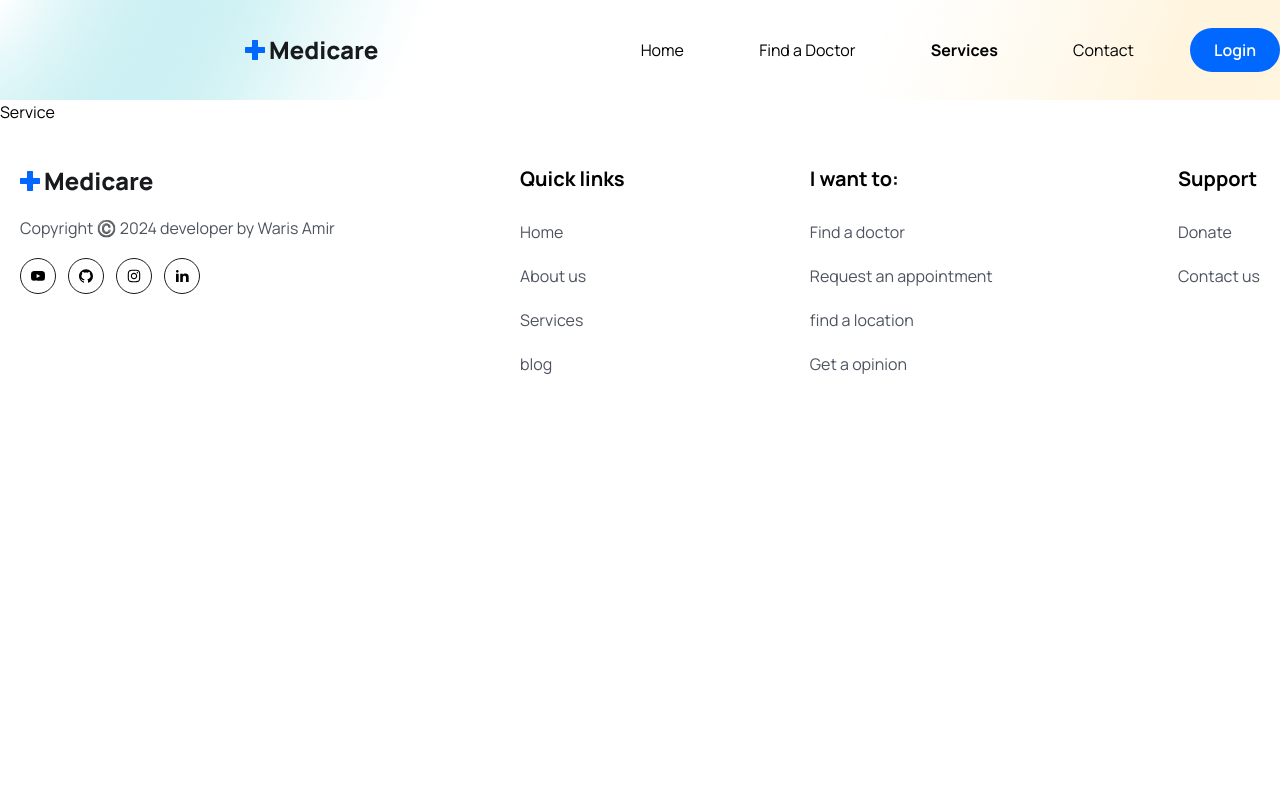
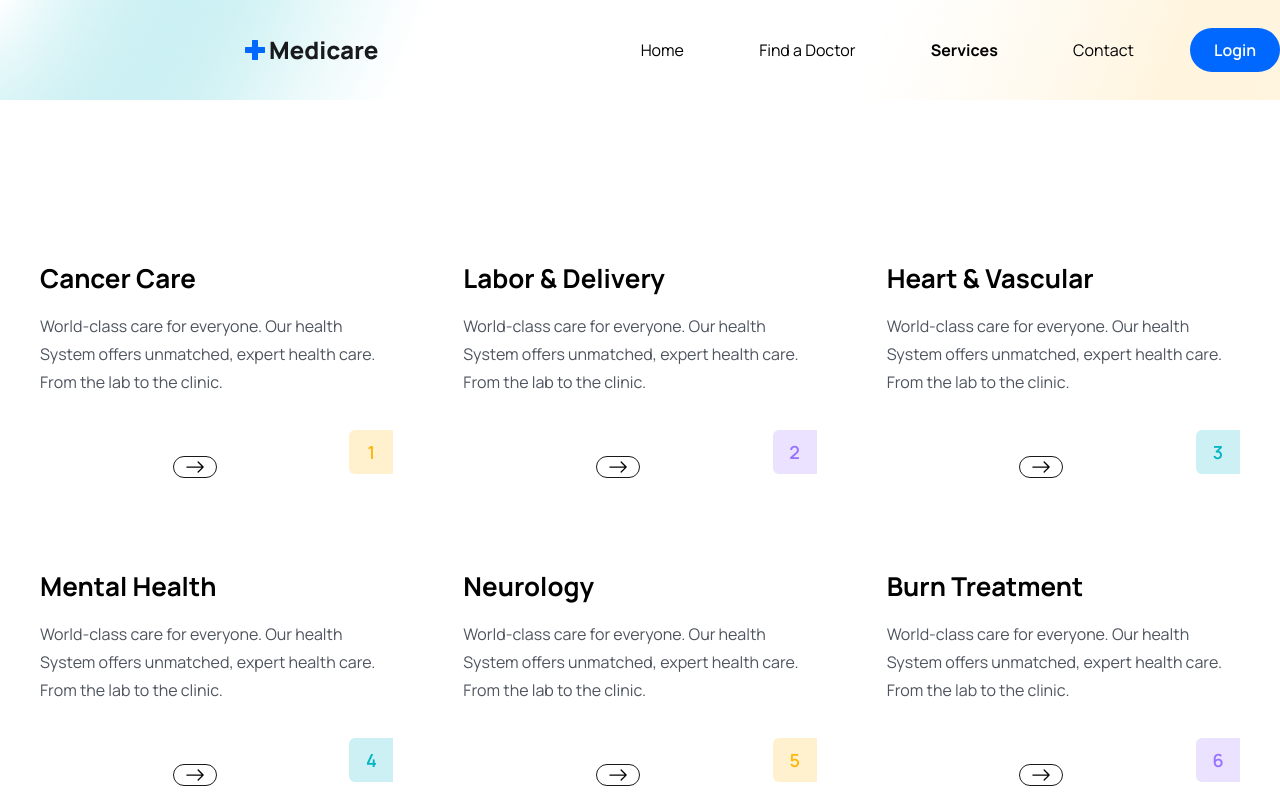
Before and after one commit to warisamir/doctor, a React (Vite) app in the folder front/: page /services in a window 1280 px wide. Shown: the top 800 px of the page. Built offline with nearby package versions, Linux system fonts and the light colour scheme.

Commit message:
services

```diff
--- a/front/src/pages/Service.jsx
+++ b/front/src/pages/Service.jsx
@@ -1,9 +1,18 @@
 import React from 'react'
+import ServiceCard from '../components/Service/ServiceCard'
+import { services } from '../assets/data/services'
+const Service = () => {
+  return <section>
+    <div className='container'>
+      <div className='grid grid-cols-1 md:grid-cols-2 lg:grid-cols-3 gap-5 lg:gap-[30px] mt-[30px]
+      lg:mt-[55px]'>
+        {services.map((item,index)=>(
+          <ServiceCard item={item} index={index} key={index}/>
 
-const Service = () => {
-  return (
-    <div>Service</div>
-  )
+        ))}
+      </div>
+    </div>
+  </section>
 }
 
 export default Service
```
